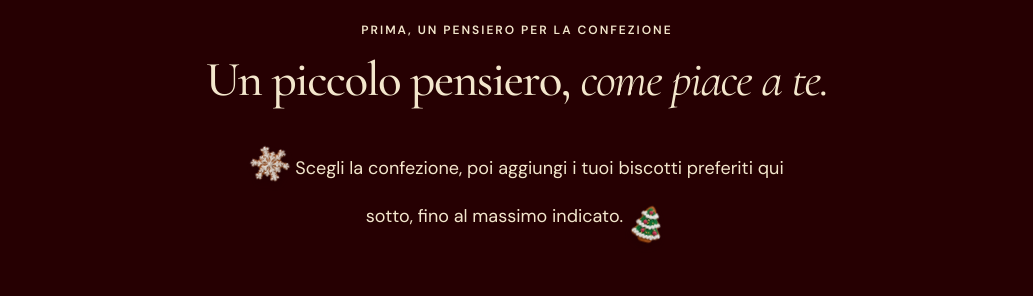
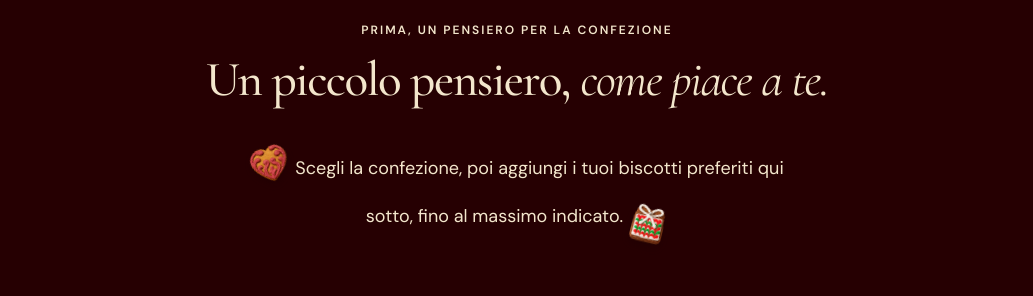
Before and after one commit to aleorengo/giansy, a React (Vite) app: page / in a window 1280 px wide. Shown: the part 920-1216 px from the top of the page, without its empty margins (123-1156 px from the left). Built offline with nearby package versions, Linux system fonts and the light colour scheme.

Commit message:
Use heart and gift cookies in packaging introduction

```diff
--- a/src/components/PackagingBuilder.tsx
+++ b/src/components/PackagingBuilder.tsx
@@ -34,9 +34,9 @@ export default function PackagingBuilder({ packagingId, onChange }: {
           <span className="eyebrow">{t("FIRST, A LITTLE THOUGHT FOR THE OUTSIDE")}</span>
           <h2 id="packaging-title">{t("A little sweetness,")} <em>{t("just as you like it.")}</em></h2>
           <p className="packaging-intro">
-            <img className="packaging-intro-cookie packaging-intro-snowflake" src={assetUrl("/images/decorations/packaging-snowflake.png")} alt="" aria-hidden="true" loading="lazy" width="64" height="80" />
+            <img className="packaging-intro-cookie packaging-intro-start" src={assetUrl("/images/christmas/heart.webp")} alt="" aria-hidden="true" loading="lazy" width="64" height="64" />
             {t("Choose your packaging, then pick your favourite cookies below. You can keep adding up to its capacity.")}
-            <img className="packaging-intro-cookie packaging-intro-tree" src={assetUrl("/images/decorations/packaging-tree-two.png")} alt="" aria-hidden="true" loading="lazy" width="64" height="80" />
+            <img className="packaging-intro-cookie packaging-intro-end" src={assetUrl("/images/christmas/gift.webp")} alt="" aria-hidden="true" loading="lazy" width="64" height="64" />
           </p>
           <p className="packaging-size-note">{t("One large cookie takes 3 spaces in bags and trays. The box holds up to 10 large or 15 small/medium; mixed assortments use proportional space.")}</p>
           <p className="packaging-timeless-note">{t("Timeless biscuits are ordered in multiples of 15 per flavour, with packaging to agree.")}</p>
--- a/src/packaging.css
+++ b/src/packaging.css
@@ -33,8 +33,8 @@
   object-fit: contain;
   filter: drop-shadow(0 4px 4px #18000155);
 }
-.packaging-intro-snowflake { margin-right: 5px; transform: translateY(-5px) rotate(-20deg); }
-.packaging-intro-tree { margin-left: 5px; transform: translateY(7px) rotate(14deg); }
+.packaging-intro-start { margin-right: 5px; transform: translateY(-5px) rotate(-20deg); }
+.packaging-intro-end { margin-left: 5px; transform: translateY(7px) rotate(14deg); }
 .packaging-builder .packaging-choices { max-width: 970px; margin: 35px auto 0; }
 .packaging-builder fieldset { border: 0; padding: 0; margin: 0; min-width: 0; }
 .packaging-options { display: grid; grid-template-columns: repeat(3, minmax(0, 1fr)); gap: 28px; }
```
